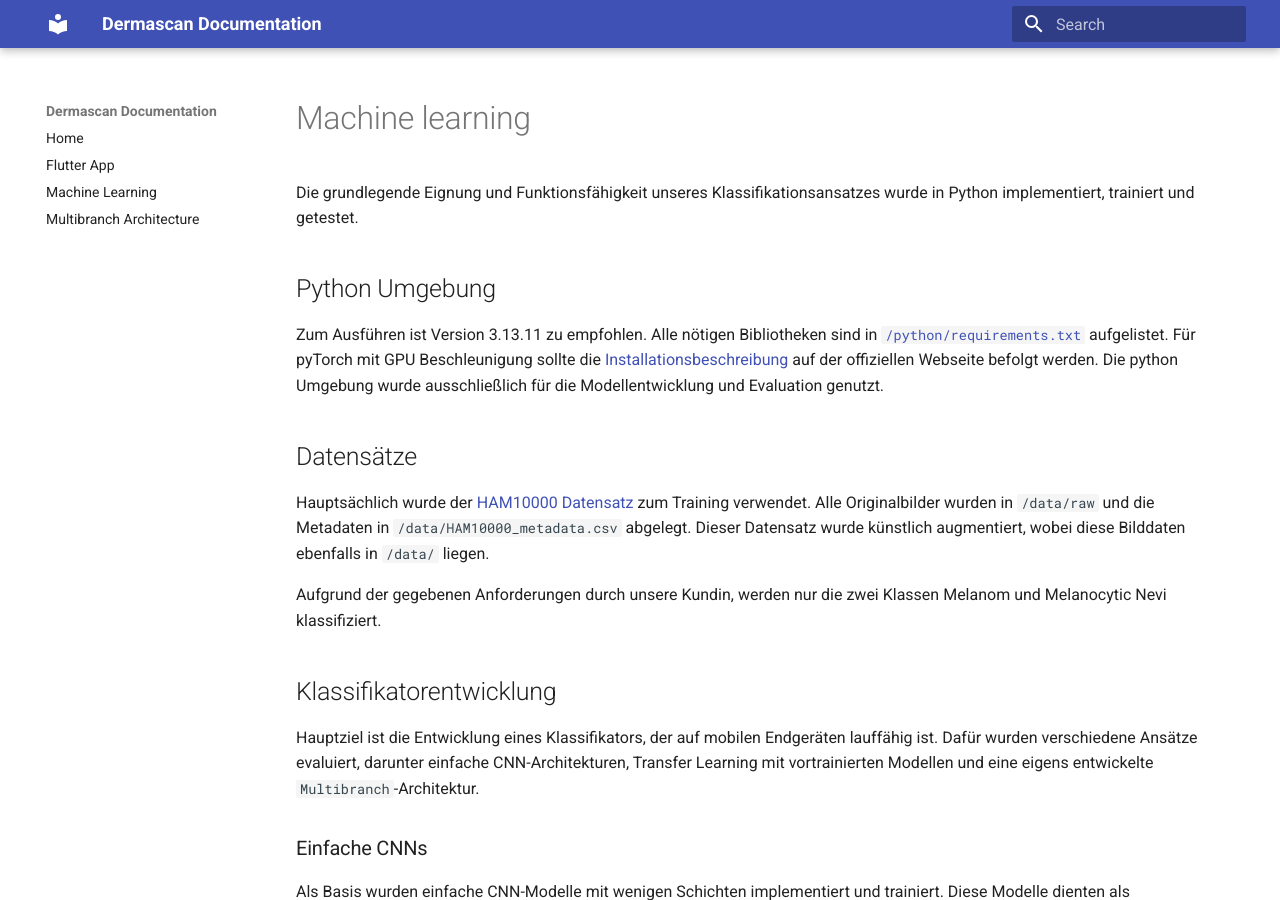
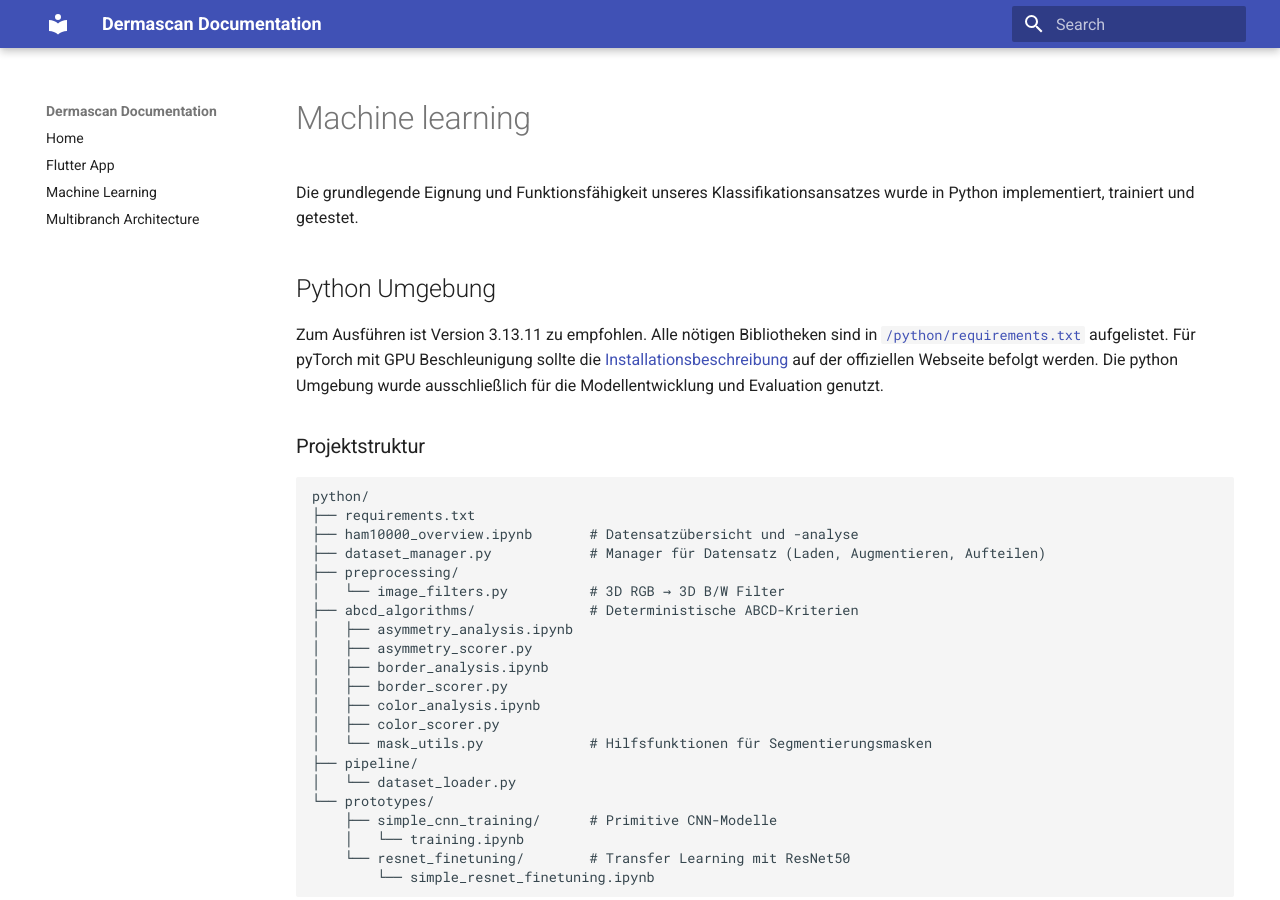
Before and after one commit to mrcklwhn/dermascan, an MkDocs documentation site: the page built from docs/ml/README.md, in a window 1280 px wide and 900 px high. Built offline with MkDocs 1.6.1 and Material for MkDocs 9.7.7, drawn with Linux system fonts in a browser that asks for light colours.

````diff
--- a/docs/ml/README.md
+++ b/docs/ml/README.md
@@ -7,6 +7,32 @@
 Alle nötigen Bibliotheken sind in [`/python/requirements.txt`](/python/requirements.txt) aufgelistet.
 Für pyTorch mit GPU Beschleunigung sollte die [Installationsbeschreibung](https://pytorch.org/get-started/locally/) auf der offiziellen Webseite befolgt werden.
 Die python Umgebung wurde ausschließlich für die Modellentwicklung und Evaluation genutzt.
+
+### Projektstruktur
+
+```
+python/
+├── requirements.txt
+├── ham10000_overview.ipynb       # Datensatzübersicht und -analyse
+├── dataset_manager.py            # Manager für Datensatz (Laden, Augmentieren, Aufteilen)
+├── preprocessing/
+│   └── image_filters.py          # 3D RGB → 3D B/W Filter
+├── abcd_algorithms/              # Deterministische ABCD-Kriterien
+│   ├── asymmetry_analysis.ipynb
+│   ├── asymmetry_scorer.py
+│   ├── border_analysis.ipynb
+│   ├── border_scorer.py
+│   ├── color_analysis.ipynb
+│   ├── color_scorer.py
+│   └── mask_utils.py             # Hilfsfunktionen für Segmentierungsmasken
+├── pipeline/
+│   └── dataset_loader.py
+└── prototypes/
+    ├── simple_cnn_training/      # Primitive CNN-Modelle
+    │   └── training.ipynb
+    └── resnet_finetuning/        # Transfer Learning mit ResNet50
+        └── simple_resnet_finetuning.ipynb
+```
 
 ## Datensätze
 Hauptsächlich wurde der [HAM10000 Datensatz](https://www.kaggle.com/datasets/kmader/skin-cancer-mnist-ham10000) zum Training verwendet.
````
Also changed, not shown: docs/app/README.md (+9 -0 lines), 2 other files.
